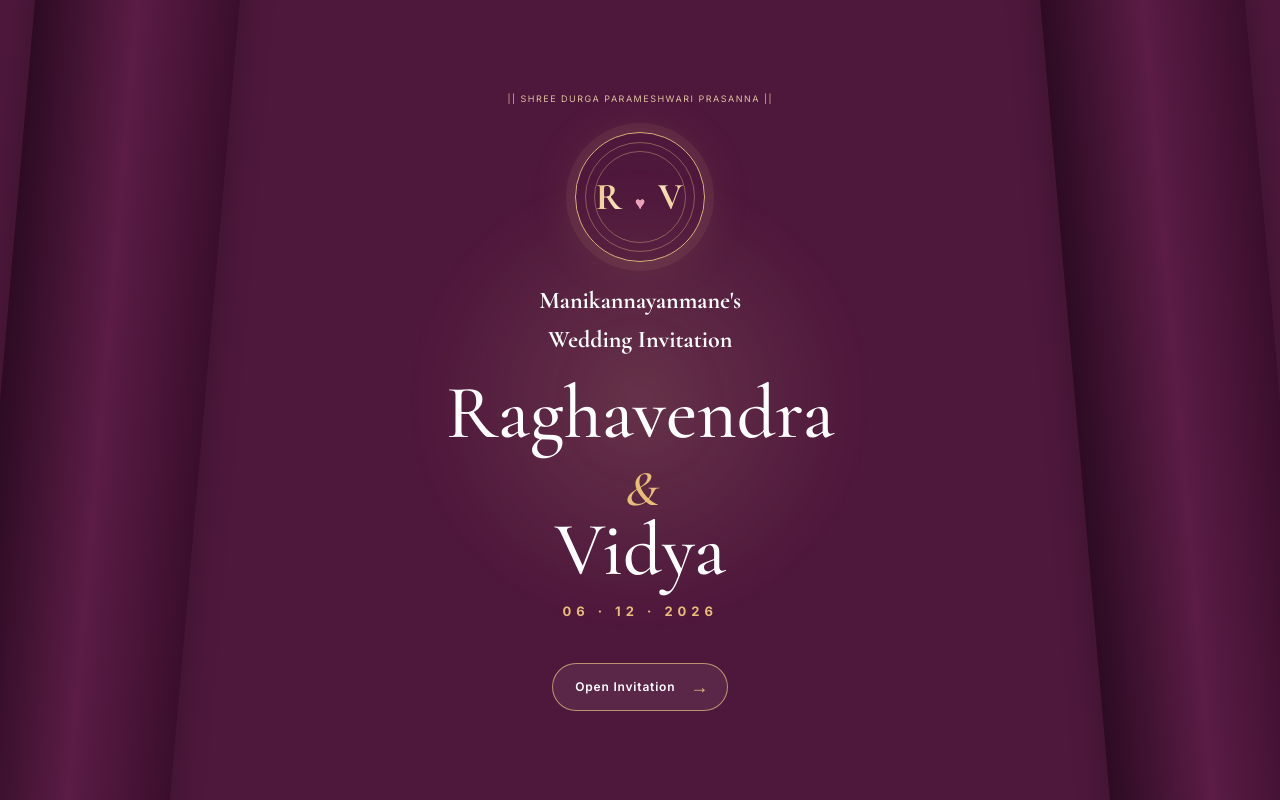
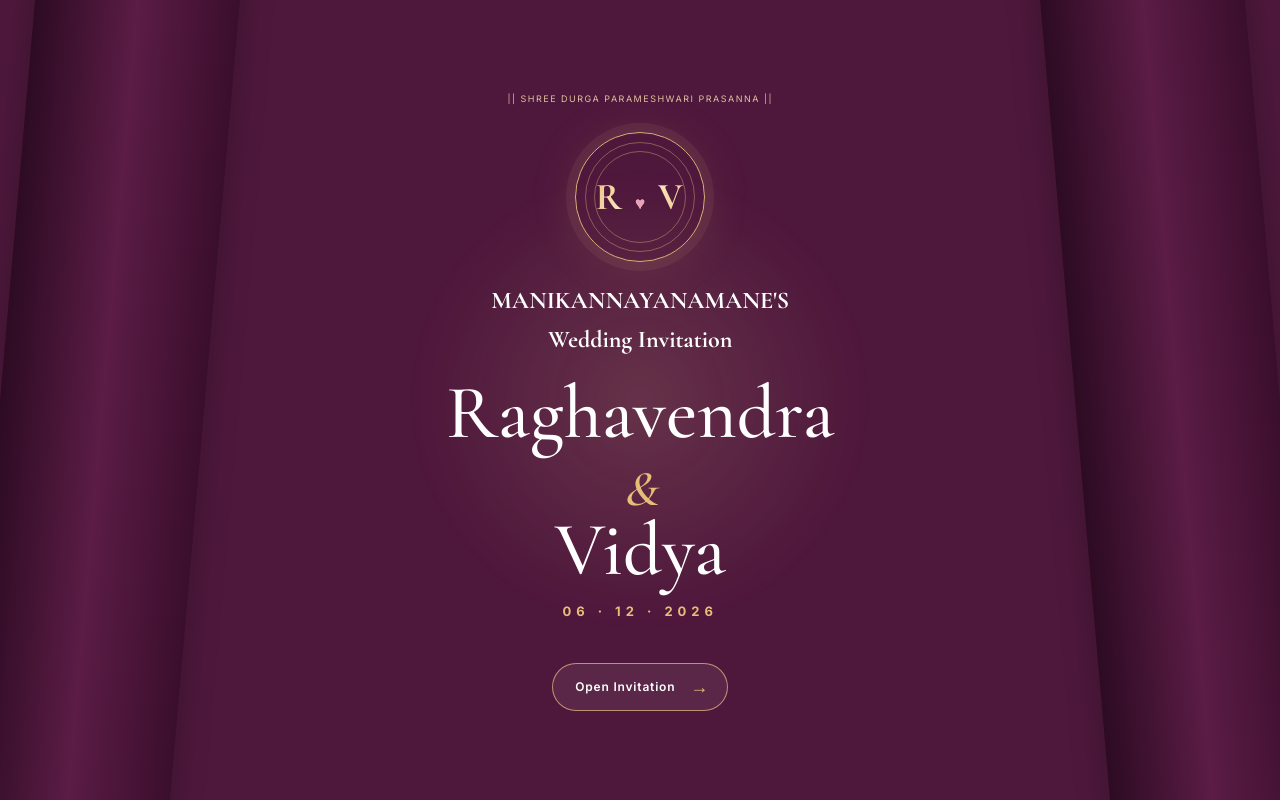
Before and after one commit to PoojaKotiyan/WeddingInvitation, a plain HTML site: page index.html in a window 1280 px wide. Shown: the top 800 px of the page. Drawn offline with nearby package versions, Linux system fonts and the light colour scheme.

Commit message:
Revise wedding invitation HTML structure and content
Updated the wedding invitation HTML content, including the opening section, event details, and footer.

```diff
--- a/index.html
+++ b/index.html
@@ -32,7 +32,7 @@
                 </div>
             </div>
             <!-- <p class="opening-script"> -->
-            <h2>Manikannayanmane's </br>Wedding Invitation</h2>
+            <h2><span>MANIKANNAYANAMANE'S</span> </br>Wedding Invitation</h2>
             <h2 class="opening-names">
                 Raghavendra </br> <span>&</span> </br>Vidya
             </h2>
```
